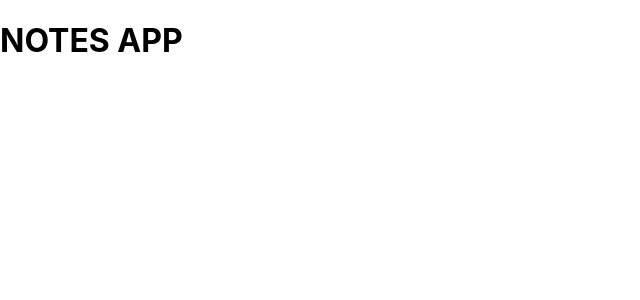
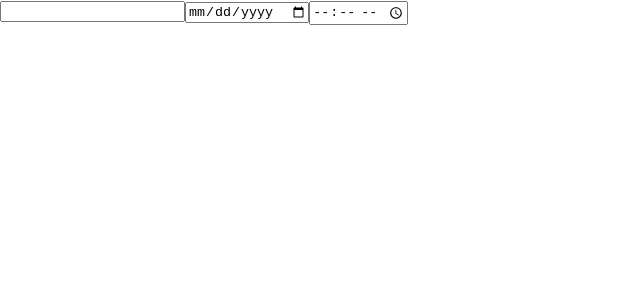
Before and after one commit to ota200/Scheduling-app, a React (Create React App) app: page / in a window 1280 px wide. Shown: the top 300 px of the page, without its empty margins (0-640 px from the left). Built offline with nearby package versions, Linux system fonts and the light colour scheme.

Commit message:
First parts

```diff
--- a/src/App.js
+++ b/src/App.js
@@ -1,10 +1,58 @@
-import logo from './logo.svg';
 import './App.css';
+import { useState } from 'react';
 
 function App() {
+
+  const [input, setInput] = useState({
+    words:"",
+    dates:"",
+    times:""
+  })
+
+  const [array,setArray] = useState([])
+
+  function getValues(e) {
+    const value = e.target.value
+    setInput({
+      ...input,
+      [e.target.id]: value
+    })
+  }
+
+  function submit(e) {
+    e.preventDefault()
+    setArray( array=> [ ...array,[input.words,input.dates,input.times]])
+  }
   return (
     <div>
-      <h1>NOTES APP</h1>
+      <div>
+        <form onSubmit={e => submit(e)}>
+          <input id="words" onChange={e=>getValues(e)} required></input>
+
+          <input id="dates" type="date" onChange={e=>getValues(e)} required></input>
+
+          <input id="times" type="time" onChange={e=>getValues(e)}  ></input>
+
+
+          <label>
+
+          </label>
+
+        </form>
+      </div>
+      <div>
+
+        <p>{input.words}</p>
+        <p>{input.dates}</p>
+        <p>{input.times}</p>
+        <div>
+          {array.map((arra) =>
+              <li ><a key={arra} id={arra}>{arra}</a></li>
+          )}
+        </div>
+
+
+      </div>
     </div>
   );
 }
```
